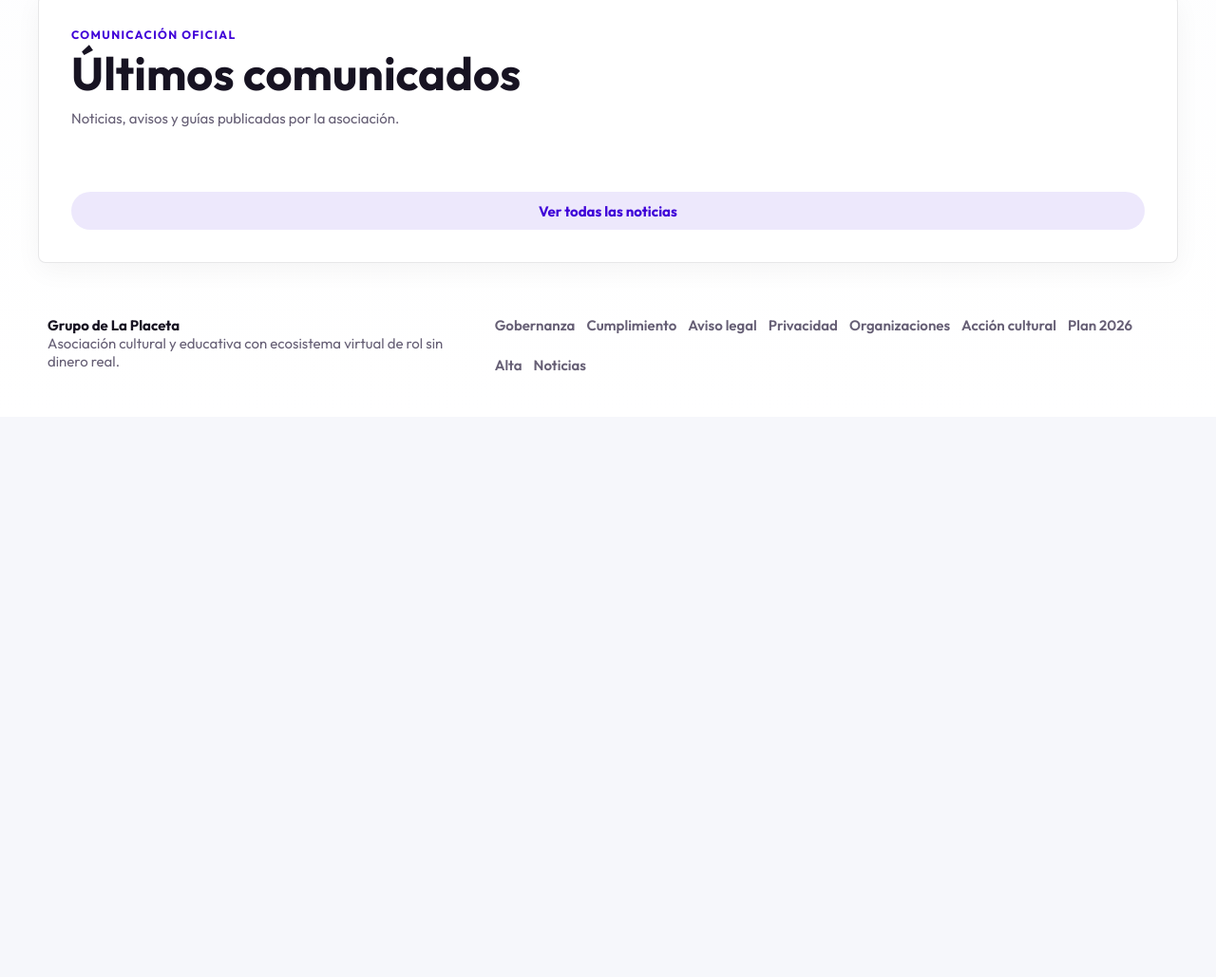
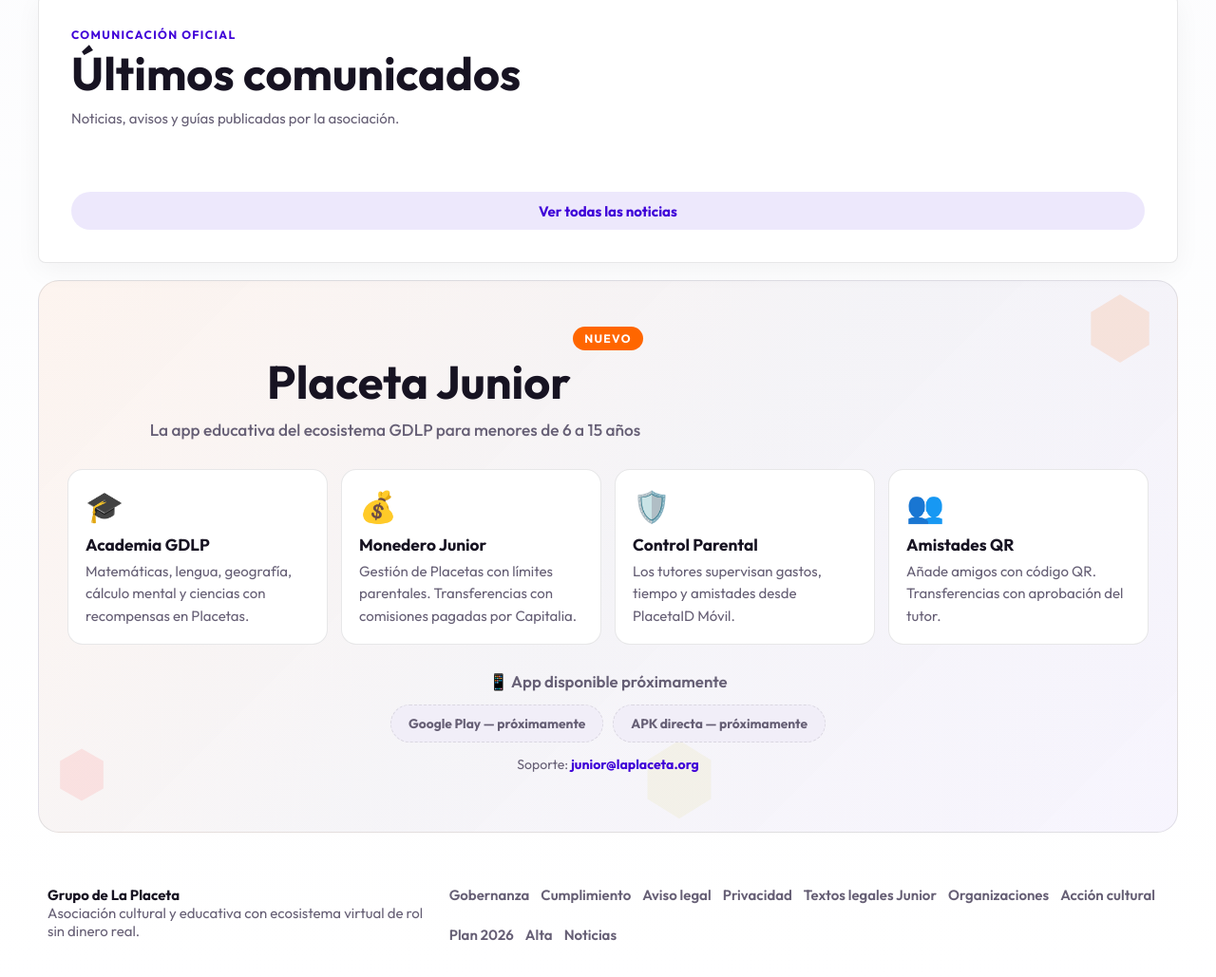
Before and after one commit to grupodelaplaceta/gdlp-web, a plain HTML site: page index.html in a window 1280 px wide. Shown: the part 2295-3324 px from the top of the page at 95% size. Before the commit the page ends 2734 px from the top, so only its background shows below. Drawn offline with Linux system fonts and the light colour scheme.

Commit message:
Placeta Junior section + legal texts + normativas + CSS

```diff
--- a/index.html
+++ b/index.html
@@ -184,6 +184,51 @@
         <div class="news-grid compact-list" id="newsPreview"></div>
         <a class="section-link" href="./noticias.html">Ver todas las noticias</a>
       </section>
+
+      <!-- ══ Placeta Junior ════════════════════════════════════ -->
+      <section class="home-junior" id="junior">
+        <div class="junior-shapes" aria-hidden="true">
+          <svg class="shape shape-1" viewBox="0 0 60 60"><polygon points="30,3 53,17 53,43 30,57 7,43 7,17" fill="#FF6600" opacity="0.12"/></svg>
+          <svg class="shape shape-2" viewBox="0 0 50 50"><polygon points="25,2 44,13 44,37 25,48 6,37 6,13" fill="#FF3333" opacity="0.1"/></svg>
+          <svg class="shape shape-3" viewBox="0 0 40 40"><polygon points="20,2 35,11 35,29 20,38 5,29 5,11" fill="#3A00E1" opacity="0.08"/></svg>
+          <svg class="shape shape-4" viewBox="0 0 70 70"><polygon points="35,3 61,19 61,51 35,67 9,51 9,19" fill="#D6CE52" opacity="0.1"/></svg>
+        </div>
+        <div class="home-section-copy junior-intro">
+          <p class="eyebrow junior-eyebrow">Nuevo</p>
+          <h2>Placeta Junior</h2>
+          <p class="junior-subtitle">La app educativa del ecosistema GDLP para menores de 6 a 15 años</p>
+        </div>
+        <div class="junior-cards">
+          <article class="junior-card">
+            <span class="junior-card-icon">🎓</span>
+            <strong>Academia GDLP</strong>
+            <p>Matemáticas, lengua, geografía, cálculo mental y ciencias con recompensas en Placetas.</p>
+          </article>
+          <article class="junior-card">
+            <span class="junior-card-icon">💰</span>
+            <strong>Monedero Junior</strong>
+            <p>Gestión de Placetas con límites parentales. Transferencias con comisiones pagadas por Capitalia.</p>
+          </article>
+          <article class="junior-card">
+            <span class="junior-card-icon">🛡️</span>
+            <strong>Control Parental</strong>
+            <p>Los tutores supervisan gastos, tiempo y amistades desde PlacetaID Móvil.</p>
+          </article>
+          <article class="junior-card">
+            <span class="junior-card-icon">👥</span>
+            <strong>Amistades QR</strong>
+            <p>Añade amigos con código QR. Transferencias con aprobación del tutor.</p>
+          </article>
+        </div>
+        <div class="junior-cta">
+          <p class="junior-coming">📱 App disponible próximamente</p>
+          <div class="junior-badges">
+            <span class="badge-download disabled">Google Play — próximamente</span>
+            <span class="badge-download disabled">APK directa — próximamente</span>
+          </div>
+          <p class="junior-support">Soporte: <a href="mailto:junior@laplaceta.org">junior@laplaceta.org</a></p>
+        </div>
+      </section>
     </main>
 
     <footer class="footer home-footer">
@@ -196,6 +241,7 @@
         <a href="./cumplimiento.html">Cumplimiento</a>
         <a href="./aviso-legal.html">Aviso legal</a>
         <a href="./privacidad.html">Privacidad</a>
+        <a href="./junior-legal.html">Textos legales Junior</a>
         <a href="./ecosistema.html">Organizaciones</a>
         <a href="./cultura.html">Acción cultural</a>
         <a href="./plan-2026.html">Plan 2026</a>
--- a/styles.css
+++ b/styles.css
@@ -3548,3 +3548,37 @@
     height: 40px;
   }
 }
+
+/* ══ Placeta Junior Section ═══════════════════════════════════════ */
+.home-junior {
+  position: relative;
+  margin: 14px 0;
+  padding: clamp(24px, 4vw, 48px) clamp(20px, 3vw, 30px);
+  border: 1px solid var(--line);
+  border-radius: 22px;
+  background: linear-gradient(135deg, rgba(255,102,0,.06), rgba(78,59,112,.05), rgba(58,0,225,.04));
+  overflow: hidden;
+}
+.junior-shapes { position: absolute; inset: 0; pointer-events: none; }
+.junior-shapes .shape { position: absolute; }
+.shape-1 { top: 10px; right: 20px; width: 80px; height: 80px; }
+.shape-2 { bottom: 30px; left: 15px; width: 60px; height: 60px; }
+.shape-3 { top: 40%; right: 60px; width: 45px; height: 45px; }
+.shape-4 { bottom: 10px; right: 40%; width: 90px; height: 90px; }
+.junior-intro { position: relative; z-index: 1; text-align: center; margin-bottom: 28px; }
+.junior-eyebrow { display: inline-flex; padding: 5px 12px; border-radius: 999px; color: white !important; background: #FF6600; }
+.junior-subtitle { color: var(--muted); font-size: 1.08rem; font-weight: 500; }
+.junior-cards { display: grid; grid-template-columns: repeat(auto-fit, minmax(240px, 1fr)); gap: 14px; position: relative; z-index: 1; }
+.junior-card { padding: 18px; border: 1px solid var(--line); border-radius: 16px; background: var(--surface); transition: transform .18s ease; }
+.junior-card:hover { transform: translateY(-2px); border-color: rgba(255,102,0,.35); }
+.junior-card-icon { font-size: 2rem; display: block; margin-bottom: 10px; }
+.junior-card strong { display: block; margin-bottom: 6px; font-size: 1.08rem; }
+.junior-card p { color: var(--muted); line-height: 1.55; margin-bottom: 0; }
+.junior-cta { margin-top: 28px; text-align: center; position: relative; z-index: 1; }
+.junior-coming { color: var(--muted); font-size: 1.05rem; font-weight: 600; margin-bottom: 14px; }
+.junior-badges { display: flex; flex-wrap: wrap; gap: 10px; justify-content: center; margin-bottom: 14px; }
+.badge-download { padding: 10px 18px; border-radius: 999px; font-weight: 700; font-size: .86rem; }
+.badge-download.disabled { color: var(--muted); background: var(--surface-2); border: 1px dashed var(--line); cursor: not-allowed; }
+.junior-support { color: var(--muted); font-size: .88rem; }
+.junior-support a { color: var(--accent); font-weight: 700; }
+@media (max-width: 640px) { .junior-cards { grid-template-columns: 1fr; } }
```
Also changed, not shown: junior-legal.html (added, +45 -0 lines), 1 other file.
